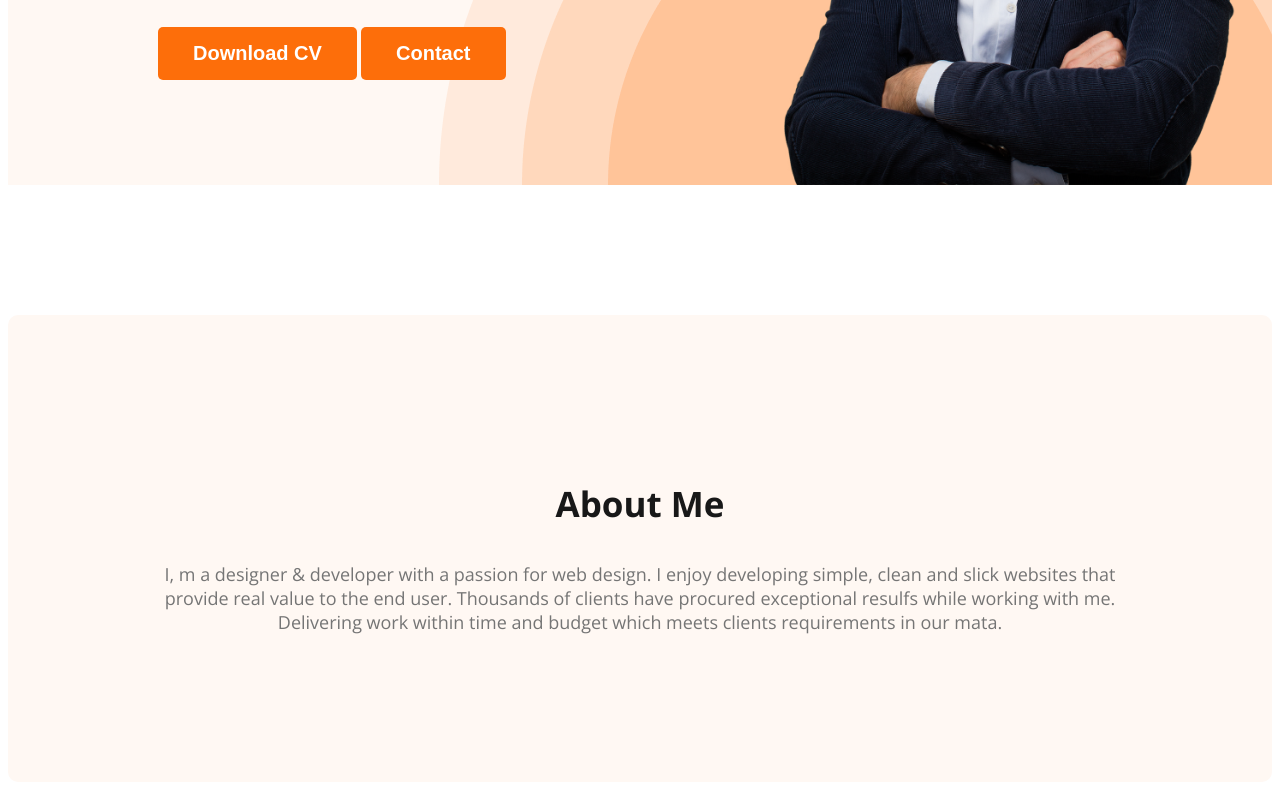
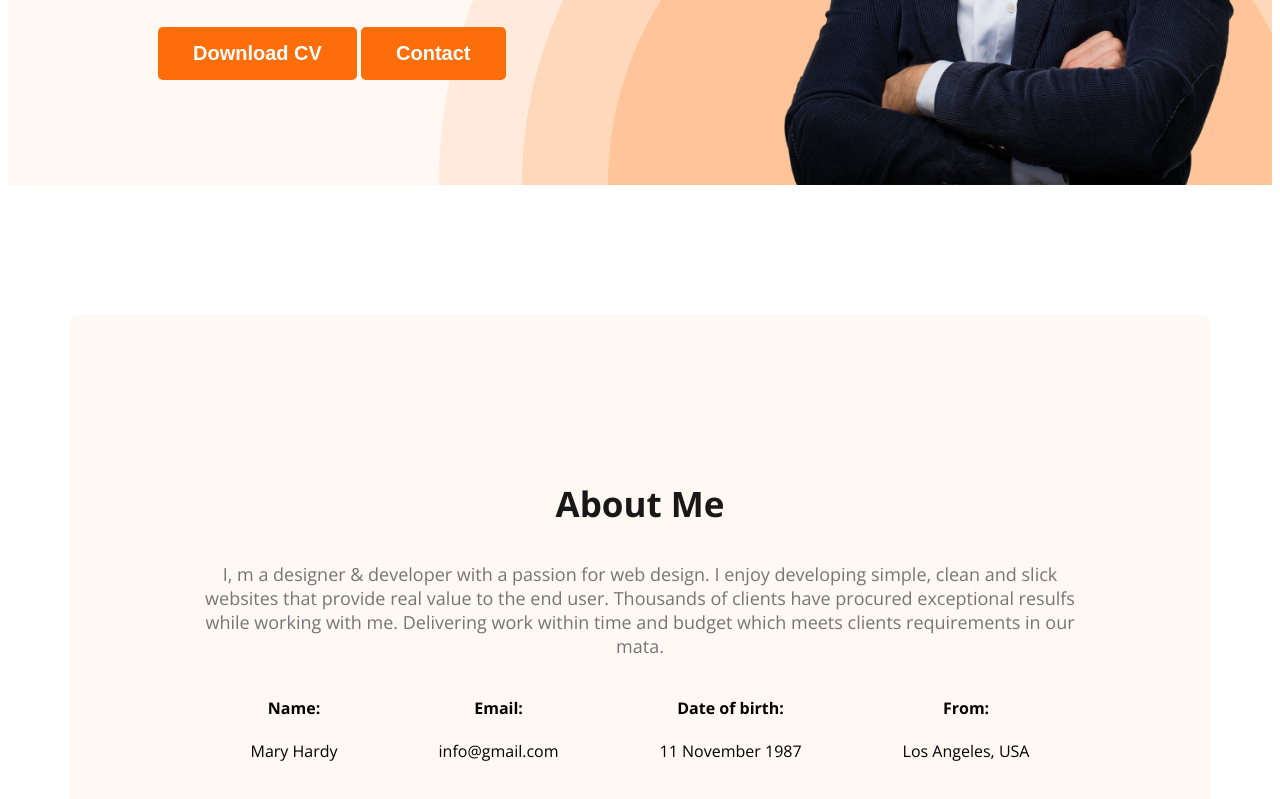
Before and after one commit to hafijur14/webdeveloper-portfolio, a plain HTML site: page index.html in a window 1280 px wide. Shown: the part 583-1382 px from the top of the page. Drawn offline with nearby package versions, Linux system fonts and the light colour scheme.

Commit message:
added about information

```diff
--- a/index.html
+++ b/index.html
@@ -35,6 +35,29 @@
         <section class="about">
             <h3 class="section-title">About Me</h3>
             <p class="section-description">I, m a designer & developer with a passion for web design. I enjoy developing simple, clean and slick websites that provide real value to the end user. Thousands of clients have procured exceptional resulfs while working with me. Delivering work within time and budget which meets clients requirements in our mata.</p>
+            <div class="about-info-container">
+            <!-- .about-info*4>h4.info-title+p.info-description -->
+            <div class="about-info">
+                <h4 class="info-title">Name:
+                     </h4>
+                <p class="info-description">Mary Hardy</p>
+            </div>
+            <div class="about-info">
+                <h4 class="info-title">Email:
+                    </h4>
+                <p class="info-description">info@gmail.com</p>
+            </div>
+            <div class="about-info">
+                <h4 class="info-title">Date of birth:
+                    </h4>
+                <p class="info-description">11 November 1987</p>
+            </div>
+            <div class="about-info">
+                <h4 class="info-title">From:
+                   </h4>
+                <p class="info-description"> Los Angeles, USA</p>
+            </div>
+            </div>
         </section>
     </main>
     <footer>
--- a/styles/portfolio.css
+++ b/styles/portfolio.css
@@ -109,6 +109,11 @@ nav a {
 }
 
 /* main section styles */
+main{
+    max-width: 1140px;
+    margin: 0 auto;
+
+}
 
 /* about section styles */
 .about {
@@ -117,3 +122,10 @@ nav a {
     background: #FFF8F3;
     margin:130px 0;
 }
+.about-info-container{
+    display: flex;
+    justify-content: space-around;
+}
+.about-info{
+    text-align: center;
+}
```
